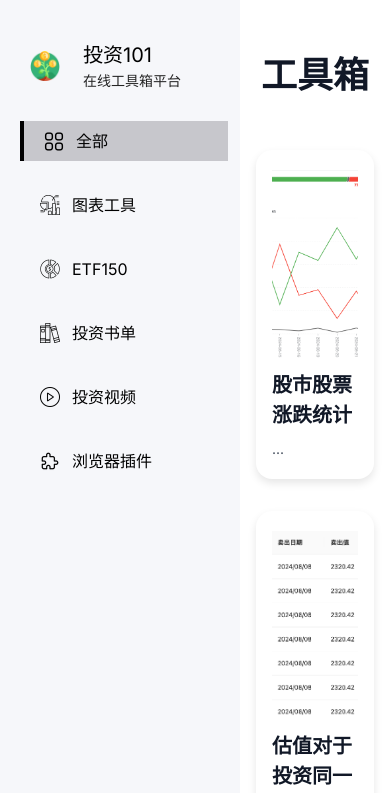
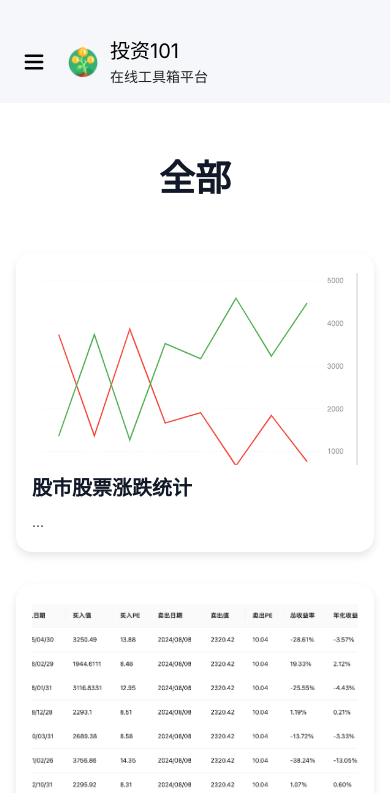
Before and after one commit to jamelouis/investment-tools, a Next.js app: page / in a window 390 px wide. Shown: the top 793 px of the page. Built offline with nearby package versions, Linux system fonts and the light colour scheme.

Commit message:
adapt to mobile

```diff
--- a/app/page.tsx
+++ b/app/page.tsx
@@ -15,7 +15,7 @@ interface Tool {
 import category_tools from "@/data/category_tools.json";
 import toolsData from '../data/tools.json';
 
-const CategoryTool = ({icon, title, category, selected_category, onClicked} :
+const CategoryTool = ({ icon, title, category, selected_category, onClicked }:
   {
     icon: string,
     title: string,
@@ -40,18 +40,42 @@ export default function Home() {
   const [tools, setTools] = useState<Tool[]>([]);
 
   const [selectedCategory, setSelectedCategory] = useState('all');
+  const [isMenuOpen, setIsMenuOpen] = useState(false);
+
+  const toggleMenu = () => {
+    setIsMenuOpen(!isMenuOpen);
+  };
 
   useEffect(() => {
     setTools(toolsData as Tool[]);
   }, []);
 
   const filterTools = selectedCategory === 'all' ? tools :
-                     tools.filter(({category}) => category.includes(selectedCategory));
+    tools.filter(({ category }) => category.includes(selectedCategory));
 
+  const getCategoryTitle = (category: string) => {
+    const category_tool = category_tools.find(ct=> ct.category === category);
+    return category_tool ? category_tool.title: '未知类别';
+  };
+
+  const title = getCategoryTitle(selectedCategory);
 
   return (
     <>
-      <header className="fixed h-screen w-[240px] bg-background">
+      <header className="bg-background">
+        <div className="flex justify-start pt-9 pb-4 items-center z-10 md:hidden">
+          <button onClick={() => setIsMenuOpen(true)}>
+            <img src="menu.png" alt="menu" className="w-5 h-5 mx-6"></img>
+          </button>
+          <div className="flex items-center">
+            <img src="investment.png" alt="logo" className="w-[30px] h-[30px] mr-3"></img>
+            <div>
+              <h2 className="text-primary text-lg">投资101</h2>
+              <p className="text-secondary text-sm">在线工具箱平台</p>
+            </div>
+          </div>
+        </div>
+        <div className={`fixed z-50 top-0 left-0 h-screen w-[240px] bg-background md:block ${(isMenuOpen? "block" : "hidden")}`}>
           <div className="flex mt-[40px] ml-[30px] pb-[30px] items-center"> {/* Added items-center */}
             <img src="investment.png" alt="logo" className="w-[30px] h-[30px] mr-[23px]"></img>
             <div>
@@ -61,16 +85,26 @@ export default function Home() {
           </div>
           <nav className="text-white">
             <ul className="flex flex-col gap-6">
-            {category_tools.map(({ icon, title, category}) => {
-              return <CategoryTool key={category} icon={icon} title={title} category={category} selected_category={selectedCategory} onClicked={(category: string) => setSelectedCategory(category)} />
+              {category_tools.map(({ icon, title, category }) => {
+                return <CategoryTool key={category} icon={icon} title={title} category={category} selected_category={selectedCategory} onClicked={
+                  (category: string) => {
+                    setSelectedCategory(category)
+                    if(isMenuOpen) setIsMenuOpen(false);
+                  }
+                }
+                  />
               })}
             </ul>
           </nav>
+        </div>
+        { isMenuOpen &&
+          <div className="fixed top-0 left-0 w-screen h-screen bg-gray-500 opacity-10 z-30" onClick={() => setIsMenuOpen(false)}></div>
+        }
       </header>
-      <main className="pl-[240px]">
+      <main className="md:pl-[240px]">
         <div className="min-h-screen bg-background-light">
           <div className="max-w-7xl mx-auto py-12 px-4 sm:px-6 lg:px-8">
-            <h1 className="text-3xl font-bold text-center text-gray-900 mb-12">工具箱</h1>
+            <h1 className="text-3xl font-bold text-center text-gray-900 mb-12">{title}</h1>
             <div className="grid grid-cols-1 gap-8 sm:grid-cols-2 lg:grid-cols-3">
               {filterTools.map((tool) => (
                 <Link href={`/tool/${tool.id}`} key={tool.id}>
```
Also changed, not shown: public/menu.png (added). Lines whose indentation alone changed are shown as unchanged.
